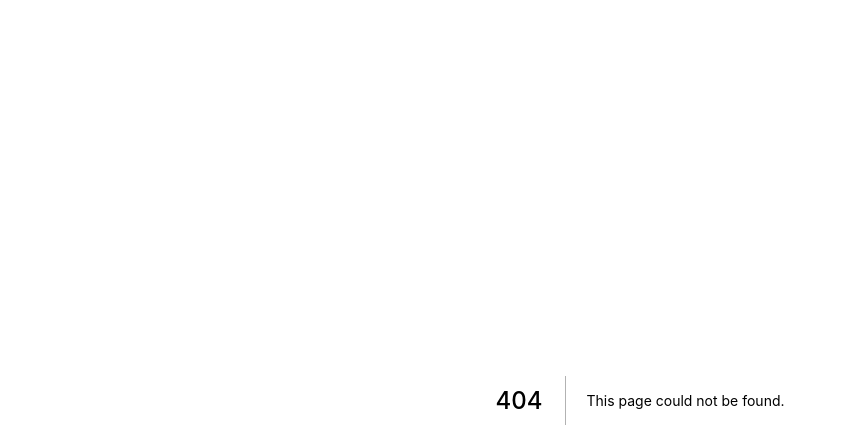
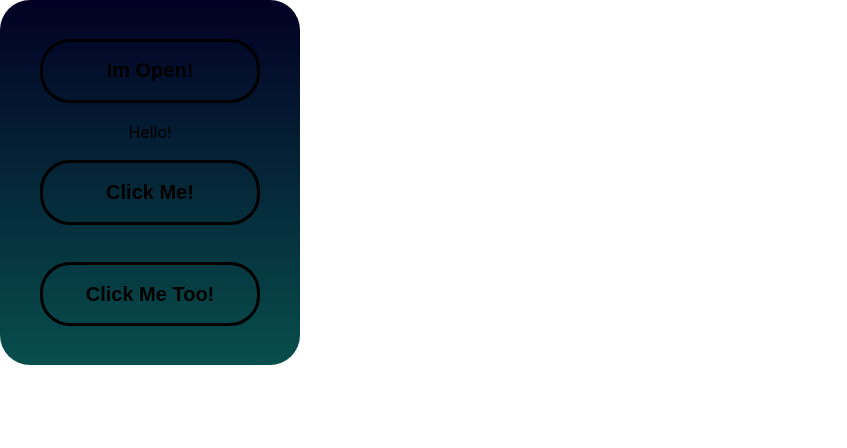
Before and after one commit to yxeri/kstart, a Next.js app: page /radix-accordion in a window 1280 px wide. Before the commit this address had no page. Shown: the top 448 px of the page, without its empty margins (0-847 px from the left). Built offline with nearby package versions, Linux system fonts and the light colour scheme.

Commit message:
added Accordion

```diff
--- /dev/null
+++ b/components/MyAccordion.tsx
@@ -0,0 +1,70 @@
+import * as Accordion from "@radix-ui/react-accordion";
+import { styled } from "@stitches/react";
+export const MyAccordion = () => {
+  const AccordionRoot = styled(Accordion.Root, {
+    background:
+      "linear-gradient(180deg, rgba(2,0,36,1) 0%, rgba(7,78,76,1) 100%)",
+    padding: "20px",
+    borderRadius: "30px",
+    display: "flex",
+    flexDirection: "column",
+    alignItems: "center",
+    width: "300px",
+  });
+
+  const AccordionItem = styled(Accordion.Item, {
+    width: "100%",
+    display: "flex",
+    flexDirection: "column",
+    alignItems: "center",
+  });
+
+  const AccordionTrigger = styled(Accordion.Trigger, {
+    width: "220px",
+    background: "transparent",
+    border: "3px solid black",
+    borderRadius: "30px",
+  });
+
+  const AccordionHeader = styled(Accordion.Header, {
+    borderRadius: "30px",
+  });
+
+  const AccordionContent = styled(Accordion.Content, {});
+  return (
+    <>
+      <AccordionRoot type="single" collapsible defaultValue="item-1">
+        <AccordionItem value="item-1">
+          <AccordionHeader>
+            <AccordionTrigger>
+              <h2>Im Open!</h2>
+            </AccordionTrigger>
+          </AccordionHeader>
+          <AccordionContent>
+            <span>Hello!</span>
+          </AccordionContent>
+        </AccordionItem>
+        <AccordionItem value="item-2">
+          <AccordionHeader>
+            <AccordionTrigger>
+              <h2>Click Me!</h2>
+            </AccordionTrigger>
+          </AccordionHeader>
+          <AccordionContent>
+            <span>Hello Again!</span>
+          </AccordionContent>
+        </AccordionItem>
+        <AccordionItem value="item-3">
+          <AccordionHeader>
+            <AccordionTrigger>
+              <h2>Click Me Too!</h2>
+            </AccordionTrigger>
+          </AccordionHeader>
+          <AccordionContent>
+            <span>Party!</span>
+          </AccordionContent>
+        </AccordionItem>
+      </AccordionRoot>
+    </>
+  );
+};
--- a/package.json
+++ b/package.json
@@ -10,6 +10,7 @@
   },
   "dependencies": {
     "@stitches/react": "^1.2.8",
+    "@radix-ui/react-accordion": "^1.0.0",
     "next": "12.3.1",
     "react": "18.2.0",
     "react-dom": "18.2.0",
--- a/pages/index.tsx
+++ b/pages/index.tsx
@@ -21,6 +21,11 @@ const Home: NextPage = () => {
             <h2>Stitches</h2>
           </div>
         </Link>
+        <Link href="/radix-accordion">
+          <div className={styles.card}>
+            <h2>Radix accordion</h2>
+          </div>
+        </Link>
       </div>
     </div>
   );
--- /dev/null
+++ b/pages/radix-accordion.tsx
@@ -0,0 +1,12 @@
+import { NextPage } from "next";
+import { MyAccordion } from "../components/MyAccordion";
+
+const RadixAccordion: NextPage = () => {
+  return (
+    <>
+      <MyAccordion />
+    </>
+  );
+};
+
+export default RadixAccordion;
```
Also changed, not shown: 1 other file (tests, documents, lock files or other folders).
